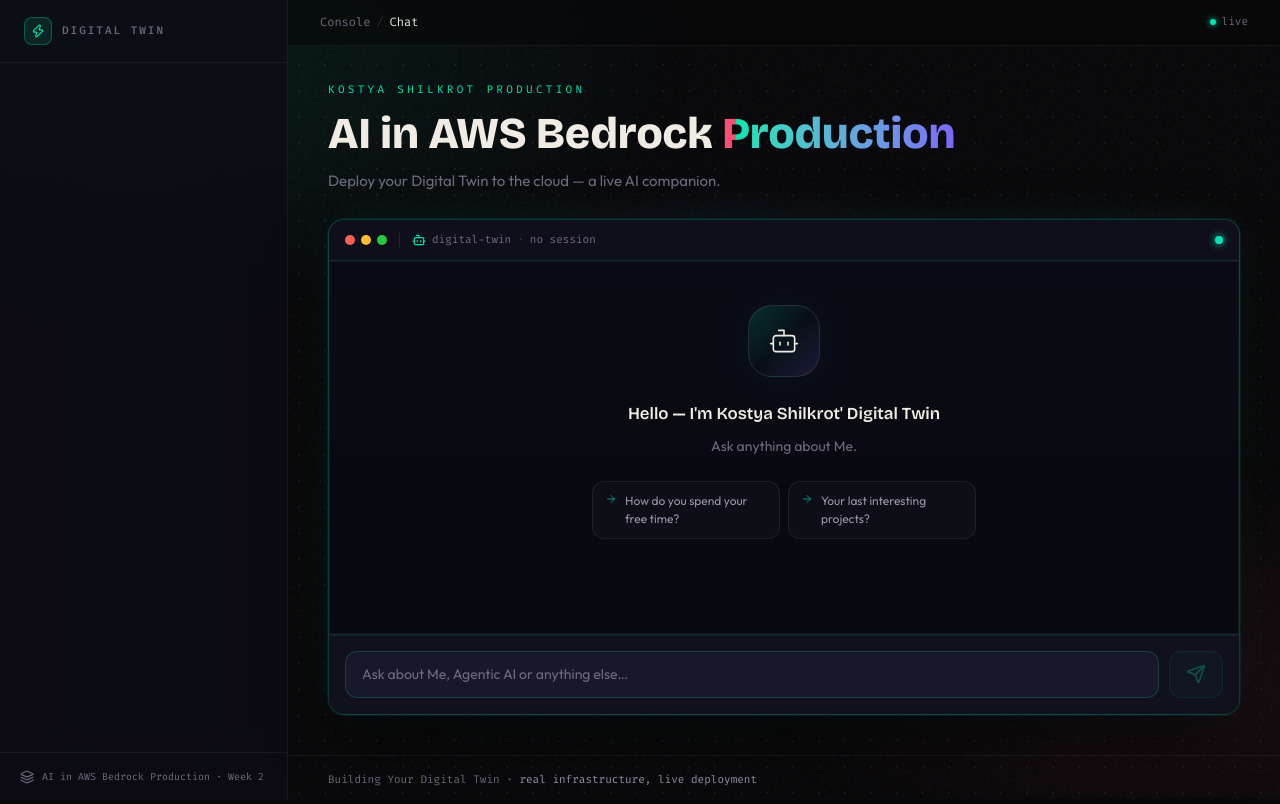
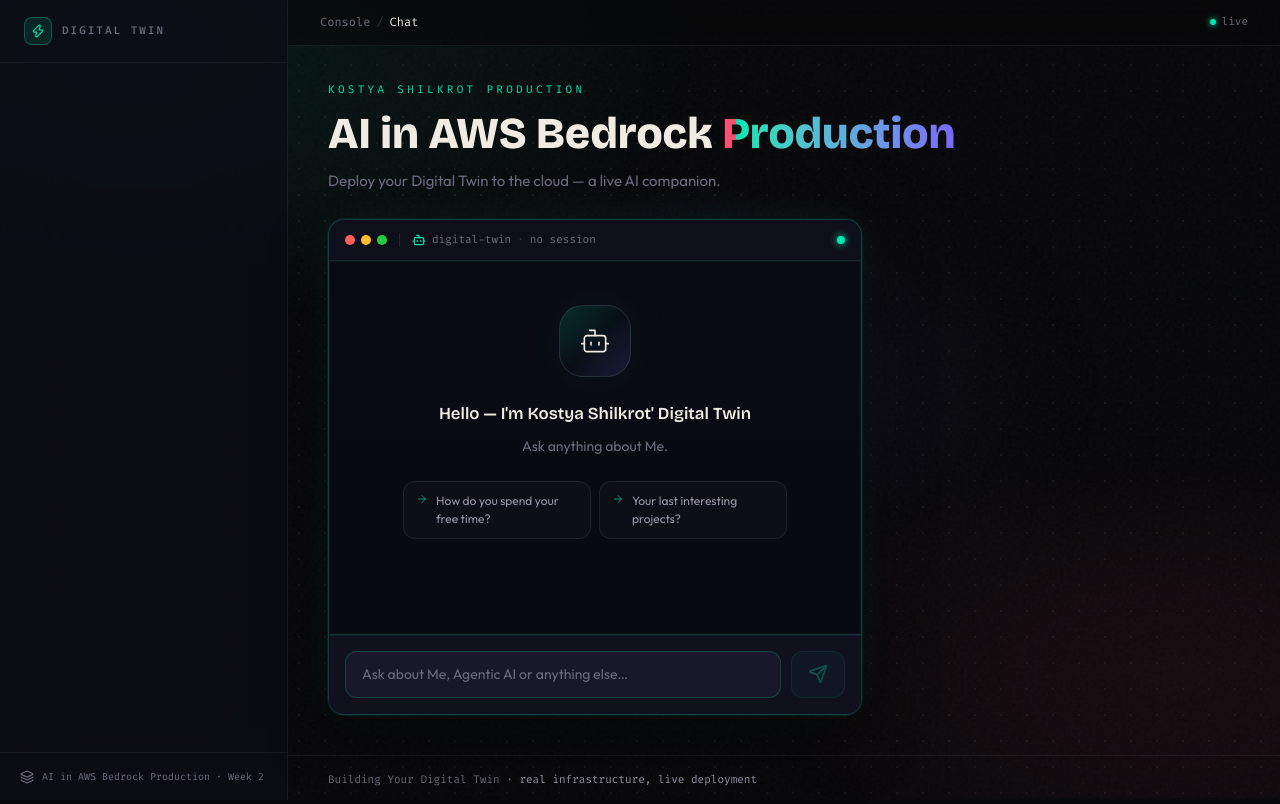
Before and after one commit to gek007/my-digital-twin, a Next.js app in the folder frontend/: page / in a window 1280 px wide. Built offline with nearby package versions, Linux system fonts and the light colour scheme.

Commit message:
Enhance chat widget styling for improved layout
- Updated the chat widget's margin to provide a consistent inset from the right on large screens, enhancing the overall layout and user experience.

```diff
--- a/frontend/app/page.tsx
+++ b/frontend/app/page.tsx
@@ -159,9 +159,9 @@
             </p>
           </div>
 
-          {/* Chat widget */}
+          {/* Chat widget — inset from the right (10cm on large screens) */}
           <div className="flex-1 px-6 pb-8 lg:px-10 lg:pb-10">
-            <div className="opacity-0-start animate-rise-fade stagger-4 h-[min(600px,62vh)] min-h-[440px]">
+            <div className="opacity-0-start animate-rise-fade stagger-4 mr-6 h-[min(600px,62vh)] min-h-[440px] lg:mr-[10cm]">
               <Twin />
             </div>
           </div>
```
